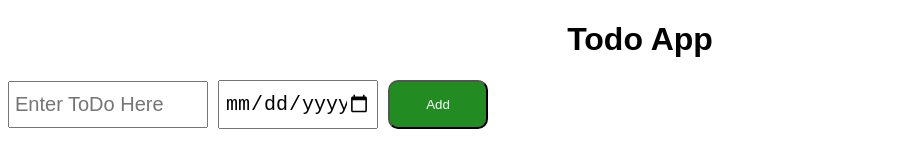
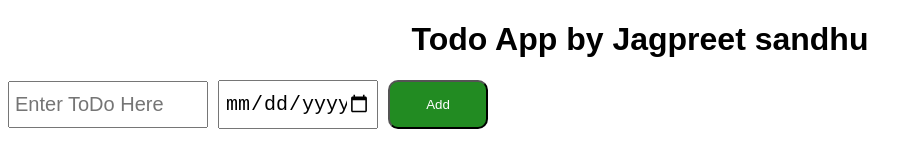
Before and after one commit to jagsingh01/todo-app, a plain HTML site: page index.html in a window 1280 px wide. Shown: the whole page, without its empty margins (0-922 px from the left). Drawn offline with Linux system fonts and the light colour scheme.

Commit message:
Update index.html

```diff
--- a/index.html
+++ b/index.html
@@ -7,7 +7,7 @@
 </head>
 
 <body>
-    <h1 id="main-heading">Todo App</h1>
+    <h1 id="main-heading">Todo App by Jagpreet sandhu</h1>
     <div class="grid-container">
         <input id="todo-input" type="text" name='username' placeholder="Enter ToDo Here"  />
         <input id="todo-date" type="date" />
```
